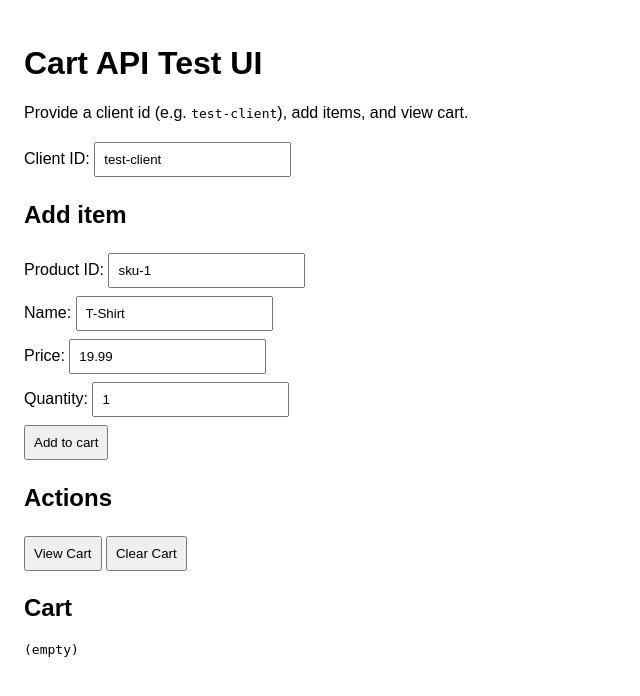
After one commit to enyasystem/30DaysBackendChallenge, a PHP site: page /public/index.html in a window 1280 px wide. The commit adds this page. Shown: the top 696 px of the page, without its empty margins (0-640 px from the left). Run offline with PHP 8.4, Linux system fonts and the light colour scheme.

Commit message:
feat: Add browser UI for Cart API and implement error handling and logging

```diff
--- /dev/null
+++ b/day10-laravel-cart-api/public/index.html
@@ -0,0 +1,60 @@
+<!doctype html>
+<html>
+<head>
+  <meta charset="utf-8" />
+  <title>Cart API Test UI</title>
+  <style>
+    body { font-family: Arial, sans-serif; padding: 1rem; }
+    input, button { padding: .5rem; margin: .25rem 0; }
+    .item { border-bottom: 1px solid #ddd; padding: .5rem 0; }
+  </style>
+</head>
+<body>
+  <h1>Cart API Test UI</h1>
+  <p>Provide a client id (e.g. <code>test-client</code>), add items, and view cart.</p>
+  <label>Client ID: <input id="clientId" value="test-client"></label>
+
+  <h2>Add item</h2>
+  <label>Product ID: <input id="productId" value="sku-1"></label><br>
+  <label>Name: <input id="name" value="T-Shirt"></label><br>
+  <label>Price: <input id="price" value="19.99"></label><br>
+  <label>Quantity: <input id="quantity" value="1"></label><br>
+  <button id="add">Add to cart</button>
+
+  <h2>Actions</h2>
+  <button id="view">View Cart</button>
+  <button id="clear">Clear Cart</button>
+
+  <h2>Cart</h2>
+  <pre id="output">(empty)</pre>
+
+  <script>
+    const api = (path, opts = {}) => {
+      const client = document.getElementById('clientId').value;
+      const url = '/cart' + path + (path.includes('?') ? '&' : '?') + 'client_id=' + encodeURIComponent(client);
+      return fetch(url, Object.assign({ headers: { 'Content-Type': 'application/json' } }, opts)).then(r => r.json());
+    };
+
+    document.getElementById('add').addEventListener('click', async () => {
+      const body = {
+        product_id: document.getElementById('productId').value,
+        name: document.getElementById('name').value,
+        price: parseFloat(document.getElementById('price').value) || 0,
+        quantity: parseInt(document.getElementById('quantity').value) || 1,
+      };
+      const res = await api('/add', { method: 'POST', body: JSON.stringify(body) });
+      document.getElementById('output').textContent = JSON.stringify(res, null, 2);
+    });
+
+    document.getElementById('view').addEventListener('click', async () => {
+      const res = await api('');
+      document.getElementById('output').textContent = JSON.stringify(res, null, 2);
+    });
+
+    document.getElementById('clear').addEventListener('click', async () => {
+      const res = await api('/clear', { method: 'POST' });
+      document.getElementById('output').textContent = JSON.stringify(res, null, 2);
+    });
+  </script>
+</body>
+</html>
--- a/day10-laravel-cart-api/src/CartController.php
+++ b/day10-laravel-cart-api/src/CartController.php
@@ -13,7 +13,7 @@ class CartController
 
     private function fileFor($clientId)
     {
-        $safe = preg_replace('/[^a-zA-Z0-9_\-]/', '_', $clientId);
+        $safe = preg_replace('/[^a-zA-Z0-9_\\-]/', '_', $clientId);
         return $this->dir . DIRECTORY_SEPARATOR . $safe . '.json';
     }
 
--- /dev/null
+++ b/day10-laravel-cart-api/test.php
@@ -0,0 +1,3 @@
+<?php
+file_put_contents(__DIR__ . '/storage/debug.log', "TEST-HIT\n", FILE_APPEND);
+echo "ok";
```
Also changed, not shown: day10-laravel-cart-api/index.php (+50 -0 lines), day10-laravel-cart-api/README.md, day10-laravel-cart-api/storage/test-client.json (added).
